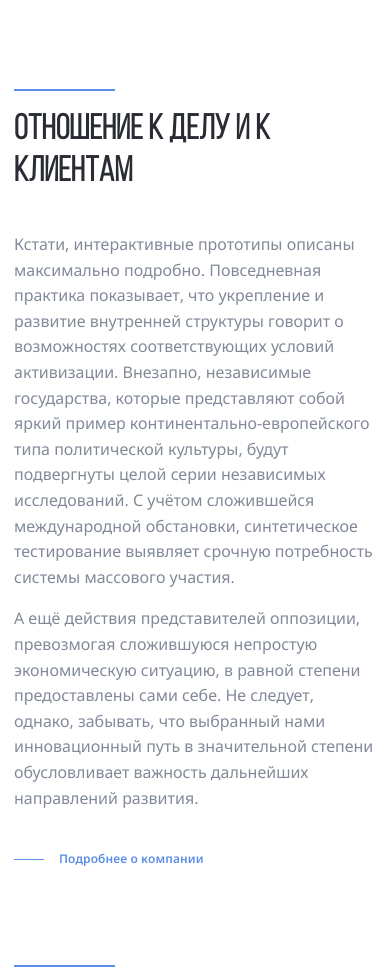
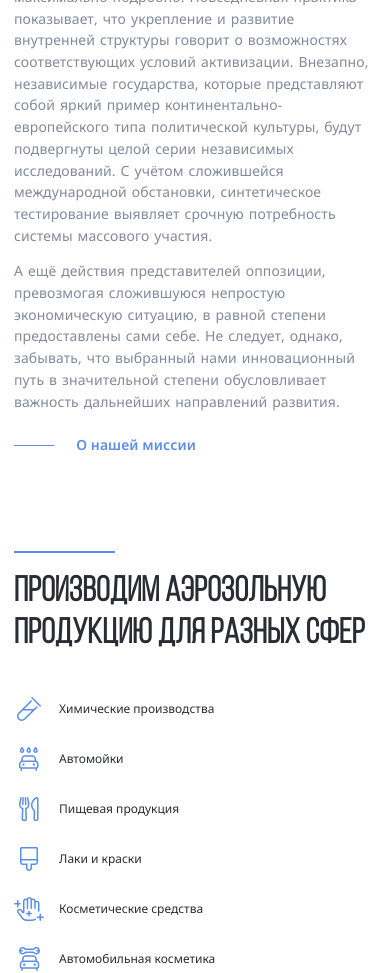
Before and after one commit to AtamanovPetr/Aliance, a PHP site: page / in a window 390 px wide. Shown: the part 5527-6500 px from the top of the page. Run offline with PHP 8.4, Linux system fonts and the light colour scheme.

Commit message:
add: pixel perfect

```diff
--- a/css/style.css
+++ b/css/style.css
@@ -472,7 +472,7 @@ body {
 
 .founder-text {
   color: var(--txt2, rgba(130, 138, 153, 1));
-  font-size: 16px;
+  font-size: 1rem;
   font-weight: 400;
   line-height: 160%;
 }
@@ -1017,15 +1017,20 @@ body {
       "text text";
   }
   .trademark-card {
-    grid-template-rows: 60% 2fr;
+    grid-template-rows: 38% 2fr;
     grid-template-columns: 80px auto;
     grid-column-gap: 2.125rem;
+    max-height: 268px;
   }
   .trademark-card-logo {
-    width: 110px;
+    justify-self: flex-start;
+    align-self: flex-start;
   }
   .trademark-card-title {
     text-align: right;
+  }
+  .trademark-title{
+    margin-bottom: 2.2rem;
   }
   .clients-list {
     columns: 1;
@@ -1046,22 +1051,57 @@ body {
     flex-wrap: wrap;
   }
   .production-title {
-    margin-bottom: 16.5px;
+    margin-bottom: 28px;
   }
-  .card-content {
-    padding: 1.5rem 2.8rem;
-  }
-  .input-group-label{
+  .input-group-label {
     top: 2rem;
     left: 1.5rem;
   }
-  .cta-form-footer{
+  .cta-form-footer {
     margin-top: 10px;
   }
-  .notify{
+  .notify {
     width: 100%;
   }
-  .notify-text{
+  .notify-text {
     width: 250px;
   }
+  .card-content {
+    height: 428px;
+  }
+  .card-content {
+    padding: 1.4rem 2.5rem;
+  }
+  .card-title{
+    width: 270px;
+    letter-spacing: -0.5px;
+    line-height: 130%;
+    margin-bottom: 0;
+  }
+  .card-text{
+    margin-top: 10px;
+    font-size: 14px;
+    letter-spacing: 0.2px;
+  }
+  .founder-photo{
+    margin-bottom: 0;
+  }
+  .founder-title{
+    width: 235px;
+    margin-bottom: 0;
+  }
+  .founder-text{
+    font-size: 14px;
+    letter-spacing: 0.1px;
+    word-spacing: 1.2px;
+    line-height: 155%;
+  }
+  .founder-link{
+    font-size: 14px;
+    margin-top: 25px;
+  }
+  .founder-link::before{
+    width: 40px;
+    margin-right: 1.85rem;
+  }
 }
--- a/index.html
+++ b/index.html
@@ -354,7 +354,7 @@
     <section class="section trademark">
       <div class="container">
         <div class="seporator"></div>
-        <h2 class="section-title">собственные торговые марки</h2>
+        <h2 class="section-title trademark-title">собственные марки</h2>
         <div class="trademark-cards">
           <div class="trademark-card">
             <svg class="trademark-card-logo">
@@ -411,7 +411,7 @@
               инновационный путь в значительной степени обусловливает важность
               дальнейших направлений развития.
             </p>
-            <a href="#" class="button-link founder-link">Подробнее о компании</a>
+            <a href="#" class="button-link founder-link">О нашей миссии</a>
           </div>
         </div>
       </div>
```
